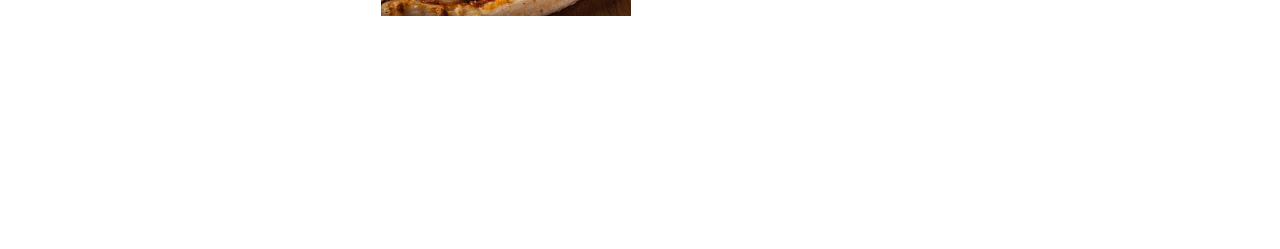
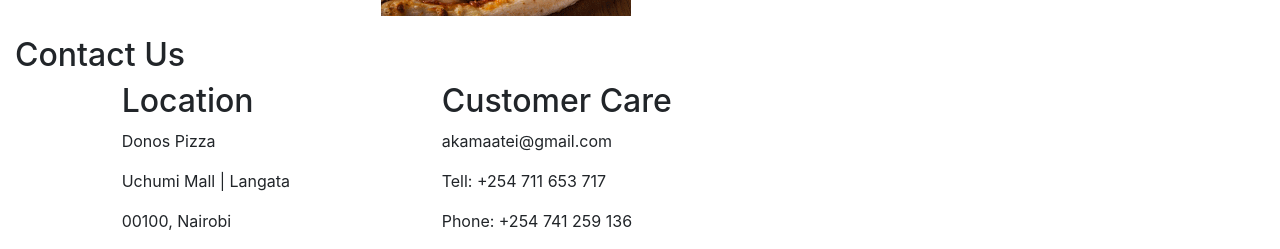
Before and after one commit to FredAtei/Pizza-order, a plain HTML site: page index.html in a window 1280 px wide. Shown: the part 2076-2325 px from the top of the page. Before the commit the page ends 2112 px from the top, so only its background shows below. Drawn offline with nearby package versions, Linux system fonts and the light colour scheme.

Commit message:
add contact info

```diff
--- a/index.html
+++ b/index.html
@@ -96,7 +96,28 @@
     </div>
   </div>
 
+  <div class="container-fluid bg-default" id="contact">
+    <div class="controls-top ">
+      <h2>Contact Us</h2>
+    </div>
+    <div class="row" id="contactdetails">
+      <div class="col-md-1">
 
+      </div>
+      <div class="col-md-3 text-justify">
+        <h2>Location</h2>
+        <p>Donos Pizza</p>
+        <p>Uchumi Mall | Langata</p>
+        <p>00100, Nairobi </p>
+      </div>
+      <div class="col-md-3">
+        <h2>Customer Care</h2>
+        <p>akamaatei@gmail.com</p>
+        <p>Tell: +254 711 653 717</p>
+        <p>Phone: +254 741 259 136</p>
+      </div>
+    </div>
+  </div>
 
 
 
```
